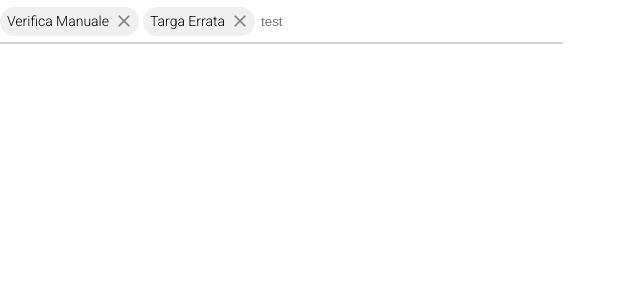
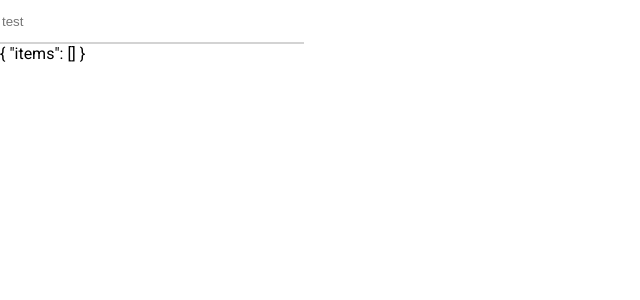
Before and after one commit to andidarzeza/angular-template, an Angular app: page / in a window 1280 px wide. Shown: the top 300 px of the page, without its empty margins (0-640 px from the left). Built offline with nearby package versions, Linux system fonts and the light colour scheme.

Commit message:
custom form control and max chips

```diff
--- a/src/app/app.component.html
+++ b/src/app/app.component.html
@@ -1,7 +1,8 @@
-<app-chip-input
+<form [formGroup]="form">
 
-[displayBy]="'name'"
-[chips] = "chips1"
-[dropdownItems] = "dropdown1"
-[placeholder]="'test'"
-(onAdd)="onAdd($event)" (onRemove)="onRemove($event)"></app-chip-input>
+    <app-chip-input [displayBy]="'name'" [dropdownItems] = "dropdown1" [placeholder]="'test'" [maxChips]="4" formControlName="items" (onAdd)="onAdd($event)" (onRemove)="onRemove($event)"></app-chip-input>
+
+</form>
+
+
+{{form.value | json}}
--- a/src/app/app.component.ts
+++ b/src/app/app.component.ts
@@ -1,4 +1,5 @@
 import { Component } from '@angular/core';
+import { FormBuilder, FormGroup } from '@angular/forms';
 
 @Component({
   selector: 'app-root',
@@ -38,7 +39,11 @@ export class AppComponent {
       name: "Viaggio Incompleto"
     }
   ];
-  constructor() {
+  public form: FormGroup;
+  constructor(public fb: FormBuilder) {
+    this.form = this.fb.group({
+      items: [[]]
+    })
     // for(let i = 0;i<10;i++) {
     //   this.dropdown1.push({
     //     name: "name " + i
--- a/src/app/app.module.ts
+++ b/src/app/app.module.ts
@@ -6,6 +6,7 @@ import { AppComponent } from './app.component';
 import { BrowserAnimationsModule } from '@angular/platform-browser/animations';
 import { ChipInputComponent } from './components/chip-input/chip-input.component';
 import {MatIconModule} from '@angular/material/icon';
+import { ReactiveFormsModule } from '@angular/forms';
 
 @NgModule({
   declarations: [
@@ -16,7 +17,8 @@ import {MatIconModule} from '@angular/material/icon';
     BrowserModule,
     AppRoutingModule,
     BrowserAnimationsModule,
-    MatIconModule
+    MatIconModule,
+    ReactiveFormsModule
   ],
   providers: [],
   bootstrap: [AppComponent]
--- a/src/app/components/chip-input/chip-input.component.ts
+++ b/src/app/components/chip-input/chip-input.component.ts
@@ -1,5 +1,6 @@
 import { animate, style, transition, trigger } from '@angular/animations';
-import { Component, ElementRef, EventEmitter, HostListener, Input, OnInit, Output, ViewChild } from '@angular/core';
+import { Component, ElementRef, EventEmitter, forwardRef, HostListener, Input, OnInit, Output, ViewChild } from '@angular/core';
+import { ControlValueAccessor, NG_VALUE_ACCESSOR } from '@angular/forms';
 
 @Component({
   selector: 'app-chip-input',
@@ -16,15 +17,33 @@ import { Component, ElementRef, EventEmitter, HostListener, Input, OnInit, Outpu
         ])
       ]
     )],
+    providers: [
+      {
+        provide: NG_VALUE_ACCESSOR,
+        useExisting: forwardRef(() => ChipInputComponent),
+        multi: true
+      }
+    ],
   templateUrl: './chip-input.component.html',
   styleUrls: ['./chip-input.component.scss']
 })
-export class ChipInputComponent implements OnInit {
+export class ChipInputComponent implements OnInit, ControlValueAccessor {
   @Output() onAdd: EventEmitter<any> = new EventEmitter();
   @Output() onRemove: EventEmitter<any> = new EventEmitter();
   toRemove = false;
   previousValue = "";
   constructor() { }
+  propagateChange = (_: any) => {};
+  writeValue(obj: any): void {
+    if(obj)
+    this.chips = obj;
+  }
+  registerOnChange(fn: any): void {
+    this.propagateChange = fn;
+  }
+  registerOnTouched(): void {
+
+  }
 
   // randomIds
   public randomId = this._uuidv4();
@@ -32,13 +51,12 @@ export class ChipInputComponent implements OnInit {
 
   // Control Variables
   public showDropdown = false;
-
   // input variables
   @Input() chips: any[] = [];
   @Input() dropdownItems: any[] = [];
   @Input() displayBy = "";
   @Input() placeholder = "";
-
+  @Input() maxChips = 999;
   // container variables;
   private _temporaryChipHolder: any[] = [];
   private _selectedItemWithArrow: any = null;
@@ -50,6 +68,7 @@ export class ChipInputComponent implements OnInit {
   }
 
   addChip(chip: string): void {
+    if(this.chips.length < this.maxChips) {
       this._pushItemToChips(chip);
       this._removeItemFromDropdown(chip);
       this._setFocusToInput();
@@ -57,6 +76,8 @@ export class ChipInputComponent implements OnInit {
       this._showDropdown();
       this._showDropdown();
       this.onAdd.emit(chip);
+      this.propagateChange(this.chips);
+    }
   }
 
   removeChip(chip: any, index: number): void {
@@ -72,6 +93,7 @@ export class ChipInputComponent implements OnInit {
       this._startInputAnimation();
       this._showDropdown();
       this.onRemove.emit(chip);
+      this.propagateChange(this.chips);
     }, 120);
   }
 
```
Lines whose indentation alone changed are shown as unchanged.
